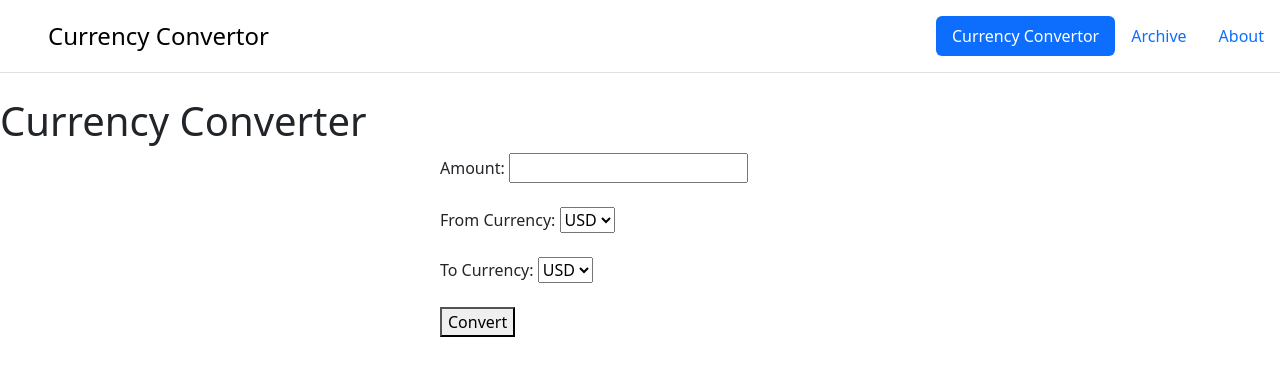
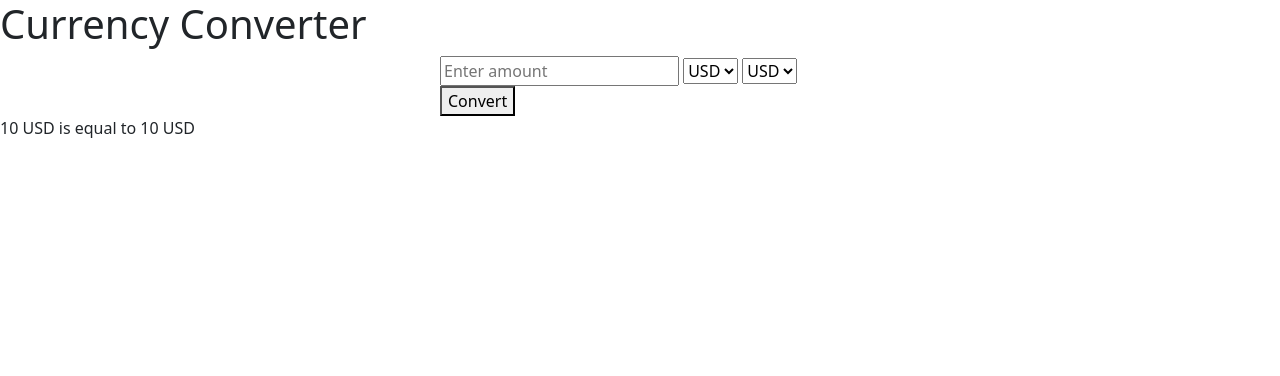
Before and after one commit to haveacar/free_currency_convertor, a Flask app: template templates/index.html in a window 1280 px wide. Shown: the top 376 px of the page. Run offline with Flask 3, Linux system fonts and the light colour scheme; the template is opened without the code that fills it: most values are stand-ins (such as "Sample title", 1, 10 or a date in 2020).

Commit message:
fixed index.html and app.py

```diff
--- a/app.py
+++ b/app.py
@@ -1,12 +1,26 @@
-from flask import Flask, render_template
+from flask import Flask, render_template, request
 
 app = Flask(__name__)
 
 
-@app.route('/')
-@app.route('/home')
-def hello_world():  # put application's code here
-    return render_template("index.html")
+conversion_rates = {
+    'USD': 1.0,
+    'EUR': 0.83,
+    'GBP': 0.72,
+    'JPY': 109.44,
+}
+
+@app.route('/', methods=['GET', 'POST'])
+def index():
+    if request.method == 'POST':
+        amount = float(request.form['amount'])
+        from_currency = request.form['from_currency']
+        to_currency = request.form['to_currency']
+        conversion_rate = conversion_rates[to_currency] / conversion_rates[from_currency]
+        converted_amount = amount * conversion_rate
+        return render_template('index.html', converted_amount=converted_amount)
+    else:
+        return render_template('index.html')
 
 
 if __name__ == '__main__':
--- a/templates/index.html
+++ b/templates/index.html
@@ -13,46 +13,26 @@
     <link href="https://cdn.jsdelivr.net/npm/bootstrap@5.3.0-alpha3/dist/css/bootstrap.min.css" rel="stylesheet" integrity="sha384-KK94CHFLLe+nY2dmCWGMq91rCGa5gtU4mk92HdvYe+M/SXH301p5ILy+dN9+nJOZ" crossorigin="anonymous">
   </head>
   <body>
-    <header class="d-flex flex-wrap justify-content-center py-3 mb-4 border-bottom">
-      <a href="/" class="d-flex align-items-center mb-3 mb-md-0 me-md-auto link-body-emphasis text-decoration-none">
-        <svg class="bi me-2" width="40" height="32"><use xlink:href="#bootstrap"></use></svg>
-        <span class="fs-4">Currency Convertor</span>
-      </a>
-
-      <ul class="nav nav-pills">
-        <li class="nav-item"><a href="#" class="nav-link active" aria-current="page">Currency Convertor</a></li>
-        <li class="nav-item"><a href="#" class="nav-link">Archive</a></li>
-        <li class="nav-item"><a href="#" class="nav-link">About</a></li>
-      </ul>
-    </header>
-    <h1>Currency Converter</h1>
-    <form method="post" action="/">
-        <label for="amount">Amount:</label>
-        <input type="number" name="amount" id="amount" required>
-        <br><br>
-        <label for="from_currency">From Currency:</label>
-        <select name="from_currency" id="from_currency">
-            {% for currency in currencies %}
-            <option value="{{ currency }}">{{ currency }}</option>
-            {% endfor %}
-        </select>
-        <br><br>
-        <label for="to_currency">To Currency:</label>
-        <select name="to_currency" id="to_currency">
-            {% for currency in currencies %}
-            <option value="{{ currency }}">{{ currency }}</option>
-            {% endfor %}
-        </select>
-        <br><br>
-        <button type="submit">Convert</button>
+     <h1>Currency Converter</h1>
+    <form method="post">
+      <input type="number" name="amount" placeholder="Enter amount" required>
+      <select name="from_currency">
+        <option value="USD">USD</option>
+        <option value="EUR">EUR</option>
+        <option value="GBP">GBP</option>
+        <option value="JPY">JPY</option>
+      </select>
+      <select name="to_currency">
+        <option value="USD">USD</option>
+        <option value="EUR">EUR</option>
+        <option value="GBP">GBP</option>
+        <option value="JPY">JPY</option>
+      </select>
+      <button type="submit">Convert</button>
     </form>
-</body>
-</html>
-
-
-
-
-
+    {% if converted_amount is not none %}
+      <p>{{ amount }} {{ from_currency }} is equal to {{ converted_amount }} {{ to_currency }}</p>
+    {% endif %}
 
     <script src="https://cdn.jsdelivr.net/npm/bootstrap@5.3.0-alpha3/dist/js/bootstrap.bundle.min.js" integrity="sha384-ENjdO4Dr2bkBIFxQpeoTz1HIcje39Wm4jDKdf19U8gI4ddQ3GYNS7NTKfAdVQSZe" crossorigin="anonymous"></script>
   </body>
```
